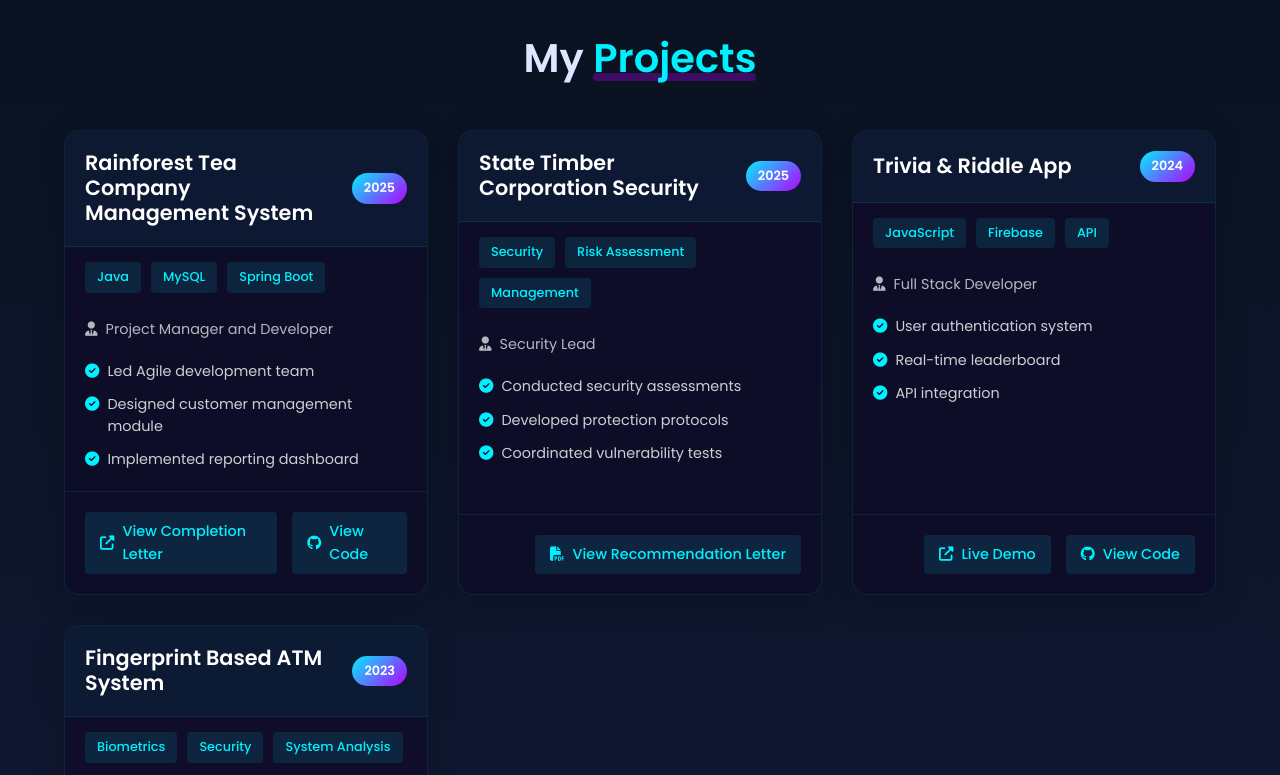
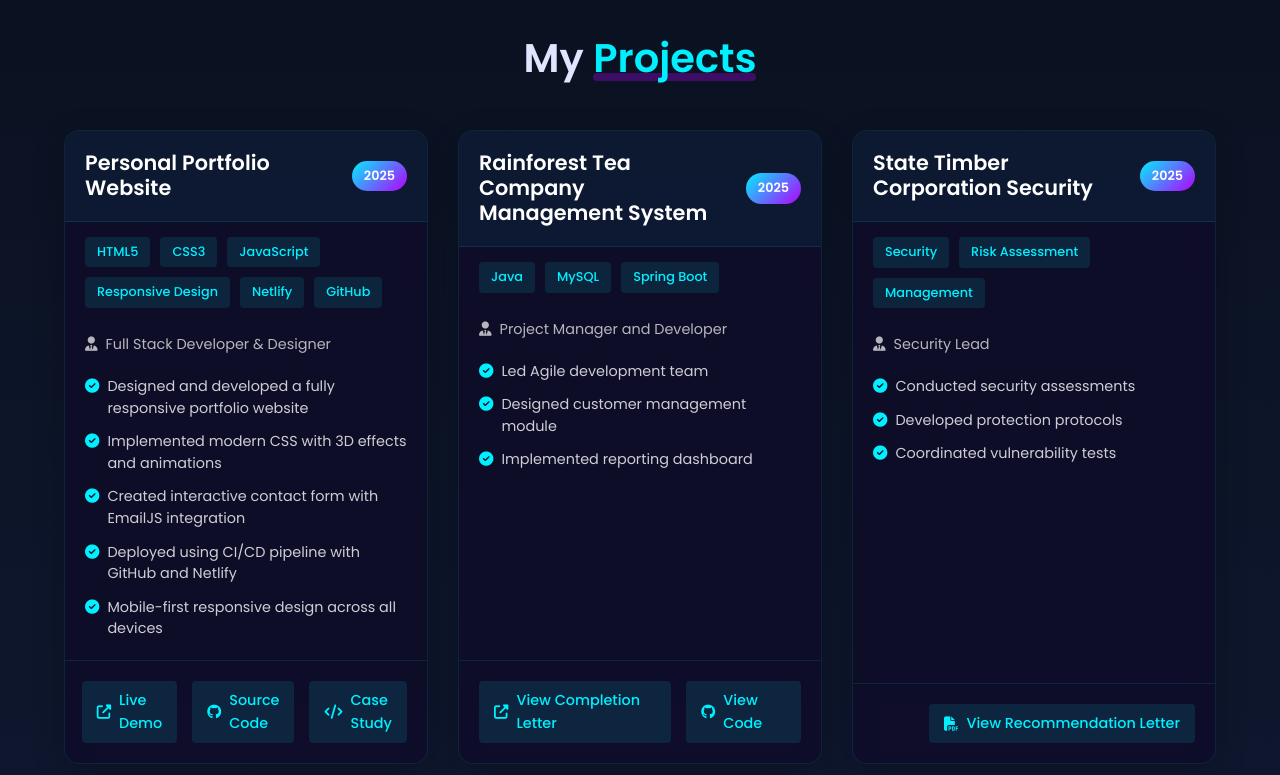
Before and after one commit to ACID-7/my-portfolio, a plain HTML site: page index.html in a window 1280 px wide. Shown: the part 3040-3815 px from the top of the page. Drawn offline with nearby package versions, Linux system fonts and the light colour scheme; animation ran at ten frames a second.

Commit message:
Added new projects to html file

```diff
--- a/index.html
+++ b/index.html
@@ -383,6 +383,73 @@
       <div class="container">
         <h2 class="section-title">My <span>Projects</span></h2>
         <div class="projects-grid">
+          <!-- Project 5 Portfolio Website Project -->
+          <div
+            class="project-card"
+            data-tilt
+            data-tilt-glare
+            data-tilt-max-glare="0.2"
+          >
+            <div class="project-header">
+              <h3>Personal Portfolio Website</h3>
+              <span class="project-year">2025</span>
+            </div>
+            <div class="project-tech">
+              <span>HTML5</span>
+              <span>CSS3</span>
+              <span>JavaScript</span>
+              <span>Responsive Design</span>
+              <span>Netlify</span>
+              <span>GitHub</span>
+            </div>
+            <div class="project-details">
+              <p class="project-role">
+                <i class="fas fa-user-tie"></i> Full Stack Developer & Designer
+              </p>
+              <ul class="project-features">
+                <li>
+                  <i class="fas fa-check-circle"></i> Designed and developed a
+                  fully responsive portfolio website
+                </li>
+                <li>
+                  <i class="fas fa-check-circle"></i> Implemented modern CSS
+                  with 3D effects and animations
+                </li>
+                <li>
+                  <i class="fas fa-check-circle"></i> Created interactive
+                  contact form with EmailJS integration
+                </li>
+                <li>
+                  <i class="fas fa-check-circle"></i> Deployed using CI/CD
+                  pipeline with GitHub and Netlify
+                </li>
+                <li>
+                  <i class="fas fa-check-circle"></i> Mobile-first responsive
+                  design across all devices
+                </li>
+              </ul>
+            </div>
+            <div class="project-links">
+              <a
+                href="https://your-portfolio-url.netlify.app"
+                target="_blank"
+                class="project-link"
+              >
+                <i class="fas fa-external-link-alt"></i> Live Demo
+              </a>
+              <a
+                href="https://github.com/yourusername/portfolio"
+                target="_blank"
+                class="project-link"
+              >
+                <i class="fab fa-github"></i> Source Code
+              </a>
+              <a href="#" target="_blank" class="project-link">
+                <i class="fas fa-code"></i> Case Study
+              </a>
+            </div>
+          </div>
+
           <!-- Project 1 -->
           <div class="project-card">
             <div class="project-header">
```
